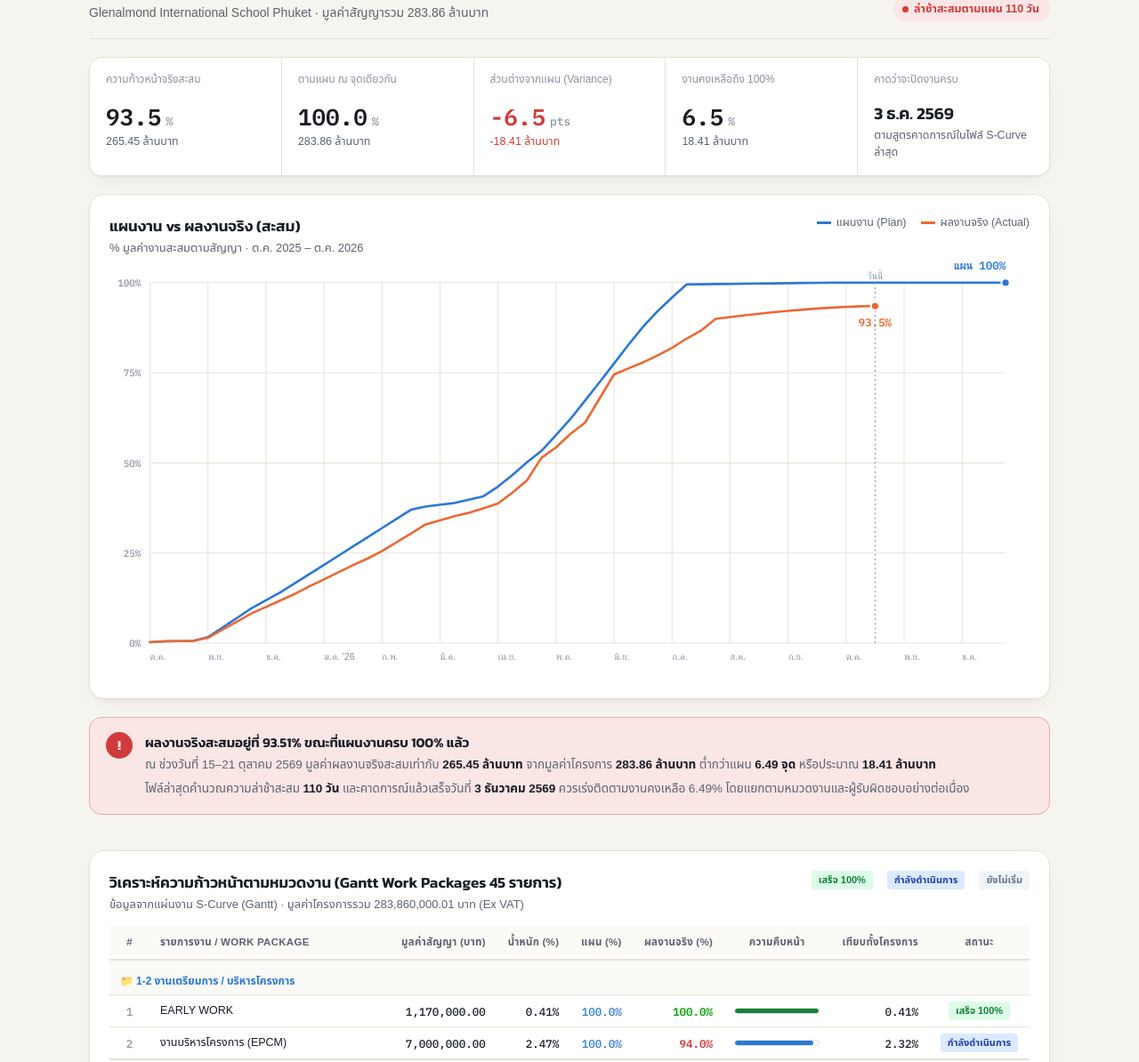
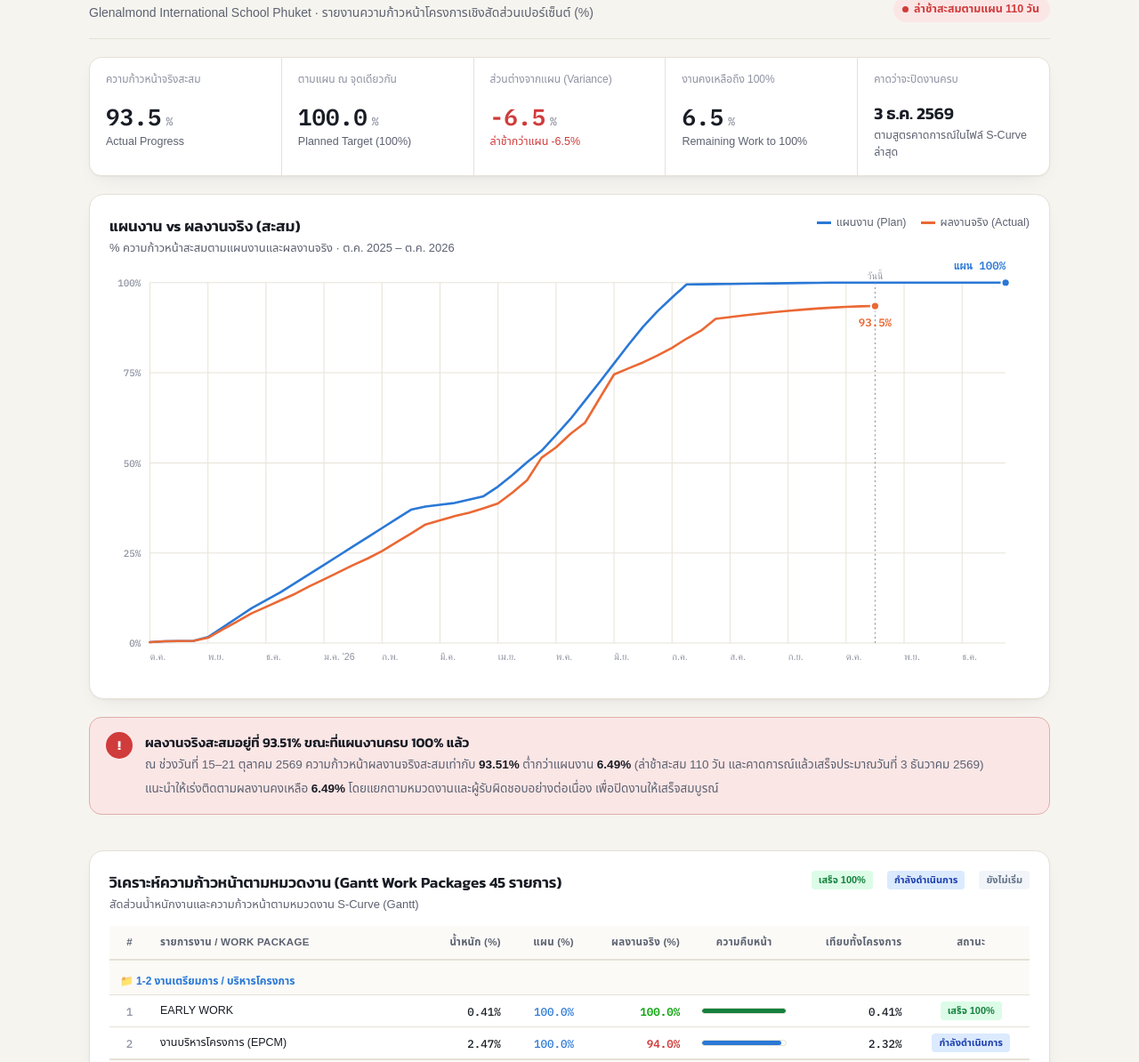
Before and after one commit to sarawutarsa-blip/epcm-phuket, a plain HTML site: page assets/Glenalmond_SCurve_Report.html in a window 1280 px wide. Shown: the part 106-1300 px from the top of the page at 89% size. Drawn offline with Linux system fonts and the light colour scheme; a web font is replaced by a local one.

Commit message:
feat(scurve): hide all monetary values and display only percentages (%) on S-Curve page

```diff
--- a/assets/Glenalmond_SCurve_Report.html
+++ b/assets/Glenalmond_SCurve_Report.html
@@ -254,7 +254,7 @@
     <div class="head-left">
       <span class="eyebrow">EPCM Progress Report</span>
       <h1>เกลอัลมอล ภูเก็ต — S-Curve ความคืบหน้า</h1>
-      <span class="head-sub">Glenalmond International School Phuket · มูลค่าสัญญารวม 283.86 ล้านบาท</span>
+      <span class="head-sub">Glenalmond International School Phuket · รายงานความก้าวหน้าโครงการเชิงสัดส่วนเปอร์เซ็นต์ (%)</span>
     </div>
     <div class="head-right">
       <span>ข้อมูล ณ ช่วง <b>15–21 ตุลาคม 2026</b> (ต.ค.69-3)</span>
@@ -266,22 +266,22 @@
     <div class="kpi">
       <div class="label">ความก้าวหน้าจริงสะสม</div>
       <div class="value mono">93.5<small>%</small></div>
-      <div class="sub">265.45 ล้านบาท</div>
+      <div class="sub">Actual Progress</div>
     </div>
     <div class="kpi">
       <div class="label">ตามแผน ณ จุดเดียวกัน</div>
       <div class="value mono">100.0<small>%</small></div>
-      <div class="sub">283.86 ล้านบาท</div>
+      <div class="sub">Planned Target (100%)</div>
     </div>
     <div class="kpi neg">
       <div class="label">ส่วนต่างจากแผน (Variance)</div>
-      <div class="value mono">-6.5<small>pts</small></div>
-      <div class="sub neg">-18.41 ล้านบาท</div>
+      <div class="value mono">-6.5<small>%</small></div>
+      <div class="sub neg">ล่าช้ากว่าแผน -6.5%</div>
     </div>
     <div class="kpi">
       <div class="label">งานคงเหลือถึง 100%</div>
       <div class="value mono">6.5<small>%</small></div>
-      <div class="sub">18.41 ล้านบาท</div>
+      <div class="sub">Remaining Work to 100%</div>
     </div>
     <div class="kpi">
       <div class="label">คาดว่าจะปิดงานครบ</div>
@@ -294,7 +294,7 @@
     <div class="card-head">
       <div>
         <h2>แผนงาน vs ผลงานจริง (สะสม)</h2>
-        <p>% มูลค่างานสะสมตามสัญญา · ต.ค. 2025 – ต.ค. 2026</p>
+        <p>% ความก้าวหน้าสะสมตามแผนงานและผลงานจริง · ต.ค. 2025 – ต.ค. 2026</p>
       </div>
       <div class="legend">
         <span class="item"><span class="swatch" style="border-color:var(--plan)"></span>แผนงาน (Plan)</span>
@@ -311,8 +311,8 @@
     <div class="icon">!</div>
     <div>
       <h3>ผลงานจริงสะสมอยู่ที่ 93.51% ขณะที่แผนงานครบ 100% แล้ว</h3>
-      <p>ณ ช่วงวันที่ 15–21 ตุลาคม 2569 มูลค่าผลงานจริงสะสมเท่ากับ <b>265.45 ล้านบาท</b> จากมูลค่าโครงการ <b>283.86 ล้านบาท</b> ต่ำกว่าแผน <b>6.49 จุด</b> หรือประมาณ <b>18.41 ล้านบาท</b></p>
-      <p>ไฟล์ล่าสุดคำนวณความล่าช้าสะสม <b>110 วัน</b> และคาดการณ์แล้วเสร็จวันที่ <b>3 ธันวาคม 2569</b> ควรเร่งติดตามงานคงเหลือ 6.49% โดยแยกตามหมวดงานและผู้รับผิดชอบอย่างต่อเนื่อง</p>
+      <p>ณ ช่วงวันที่ 15–21 ตุลาคม 2569 ความก้าวหน้าผลงานจริงสะสมเท่ากับ <b>93.51%</b> ต่ำกว่าแผนงาน <b>6.49%</b> (ล่าช้าสะสม 110 วัน และคาดการณ์แล้วเสร็จประมาณวันที่ 3 ธันวาคม 2569)</p>
+      <p>แนะนำให้เร่งติดตามผลงานคงเหลือ <b>6.49%</b> โดยแยกตามหมวดงานและผู้รับผิดชอบอย่างต่อเนื่อง เพื่อปิดงานให้เสร็จสมบูรณ์</p>
     </div>
   </section>
 
@@ -320,7 +320,7 @@
     <div class="card-head">
       <div>
         <h2>วิเคราะห์ความก้าวหน้าตามหมวดงาน (Gantt Work Packages 45 รายการ)</h2>
-        <p>ข้อมูลจากแผ่นงาน S-Curve (Gantt) · มูลค่าโครงการรวม 283,860,000.01 บาท (Ex VAT)</p>
+        <p>สัดส่วนน้ำหนักงานและความก้าวหน้าตามหมวดงาน S-Curve (Gantt)</p>
       </div>
       <div class="legend">
         <span class="item"><span class="badge-done">เสร็จ 100%</span></span>
@@ -334,7 +334,6 @@
           <tr>
             <th style="width:45px;text-align:center">#</th>
             <th>รายการงาน / Work Package</th>
-            <th style="text-align:right">มูลค่าสัญญา (บาท)</th>
             <th style="text-align:right">น้ำหนัก (%)</th>
             <th style="text-align:right">แผน (%)</th>
             <th style="text-align:right">ผลงานจริง (%)</th>
@@ -573,7 +572,7 @@
     items.forEach(function(item) {
       if (item.group !== currentGroup) {
         currentGroup = item.group;
-        html += '<tr class="group-row"><td colspan="9">📁 ' + currentGroup + '</td></tr>';
+        html += '<tr class="group-row"><td colspan="8">📁 ' + currentGroup + '</td></tr>';
       }
       var statusClass = item.status === 'เสร็จ 100%' ? 'badge-done' : (item.status === 'ยังไม่เริ่ม' ? 'badge-pend' : 'badge-prog');
       var barColor = item.actualPct >= 100 ? '#15803d' : (item.actualPct > 0 ? '#2a78d6' : '#cbd5e1');
@@ -581,7 +580,6 @@
       html += '<tr>' +
         '<td style="text-align:center;color:var(--ink-3);font-family:\'IBM Plex Mono\',monospace">' + item.no + '</td>' +
         '<td style="font-weight:500">' + item.desc + '</td>' +
-        '<td style="text-align:right;font-family:\'IBM Plex Mono\',monospace">' + item.amount.toLocaleString('th-TH', {minimumFractionDigits:2, maximumFractionDigits:2}) + '</td>' +
         '<td style="text-align:right;font-family:\'IBM Plex Mono\',monospace">' + item.weight.toFixed(2) + '%</td>' +
         '<td style="text-align:right;font-family:\'IBM Plex Mono\',monospace;color:var(--plan)">' + item.planPct.toFixed(1) + '%</td>' +
         '<td style="text-align:right;font-family:\'IBM Plex Mono\',monospace;font-weight:600;color:' + (item.actualPct < item.planPct ? 'var(--critical)' : 'var(--good)') + '">' + item.actualPct.toFixed(1) + '%</td>' +
```
Also changed, not shown: index.html (+4 -4 lines), assets/app.js.
